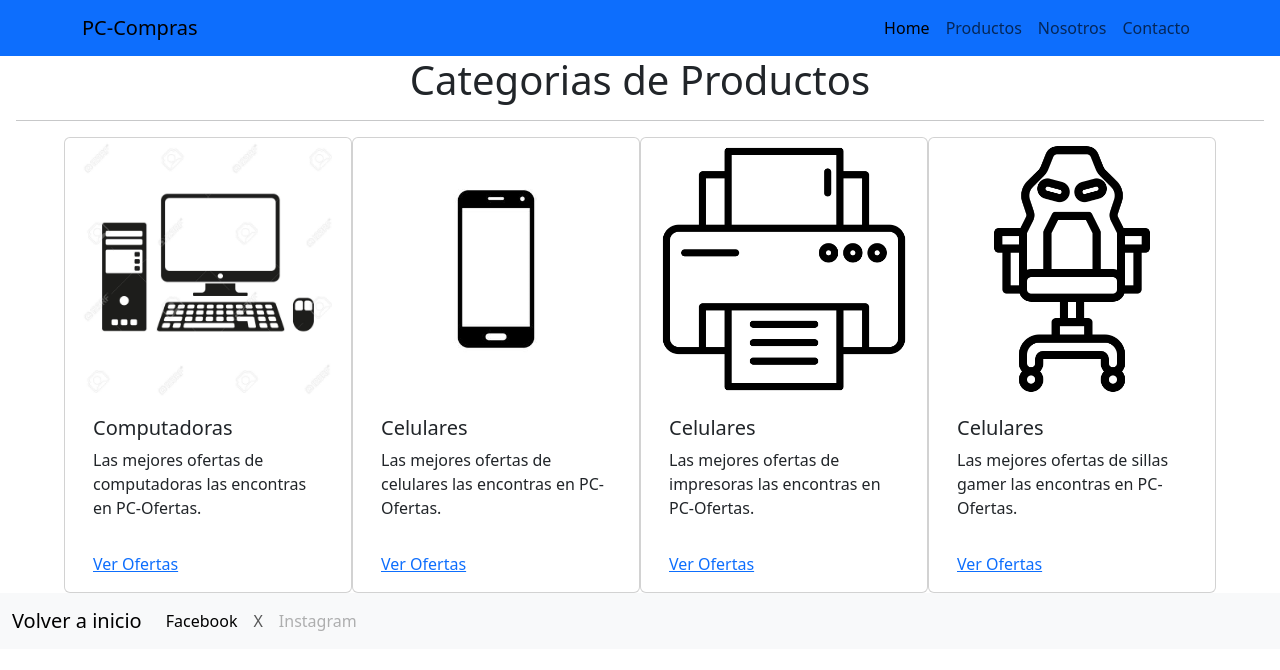
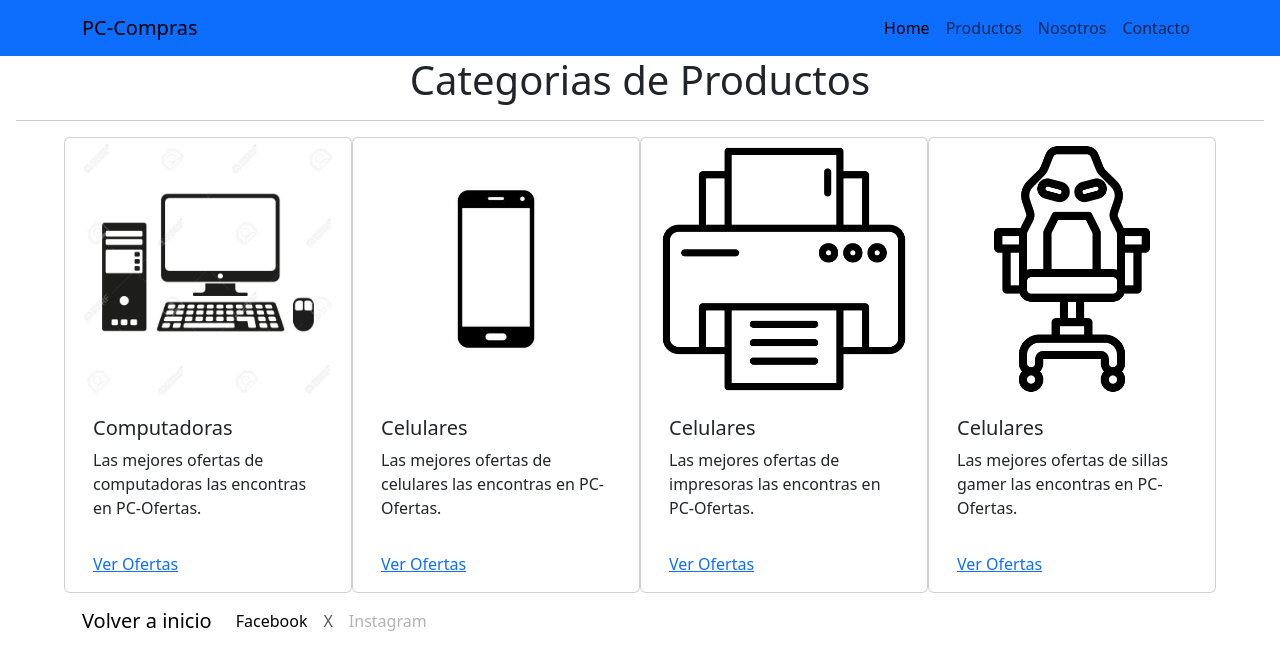
Before and after one commit to francosanchez24tsg-prog/E-COMMERCE, a plain HTML site: page index.html in a window 1280 px wide. Drawn offline with nearby package versions, Linux system fonts and the light colour scheme.

Commit message:
modificar footer/vischi

```diff
--- a/index.html
+++ b/index.html
@@ -101,8 +101,8 @@
     </section>
   </main>
   <footer>
-    <nav class="navbar navbar-expand-lg bg-body-tertiary">
-      <div class="container-fluid">
+    <nav class="navbar navbar-expand-lg bg-body-danger">
+      <div class="container">
         <a class="navbar-brand" href="#logo">Volver a inicio</a>
         <button class="navbar-toggler" type="button" data-bs-toggle="collapse" data-bs-target="#navbarSupportedContent"
           aria-controls="navbarSupportedContent" aria-expanded="false" aria-label="Toggle navigation">
```
